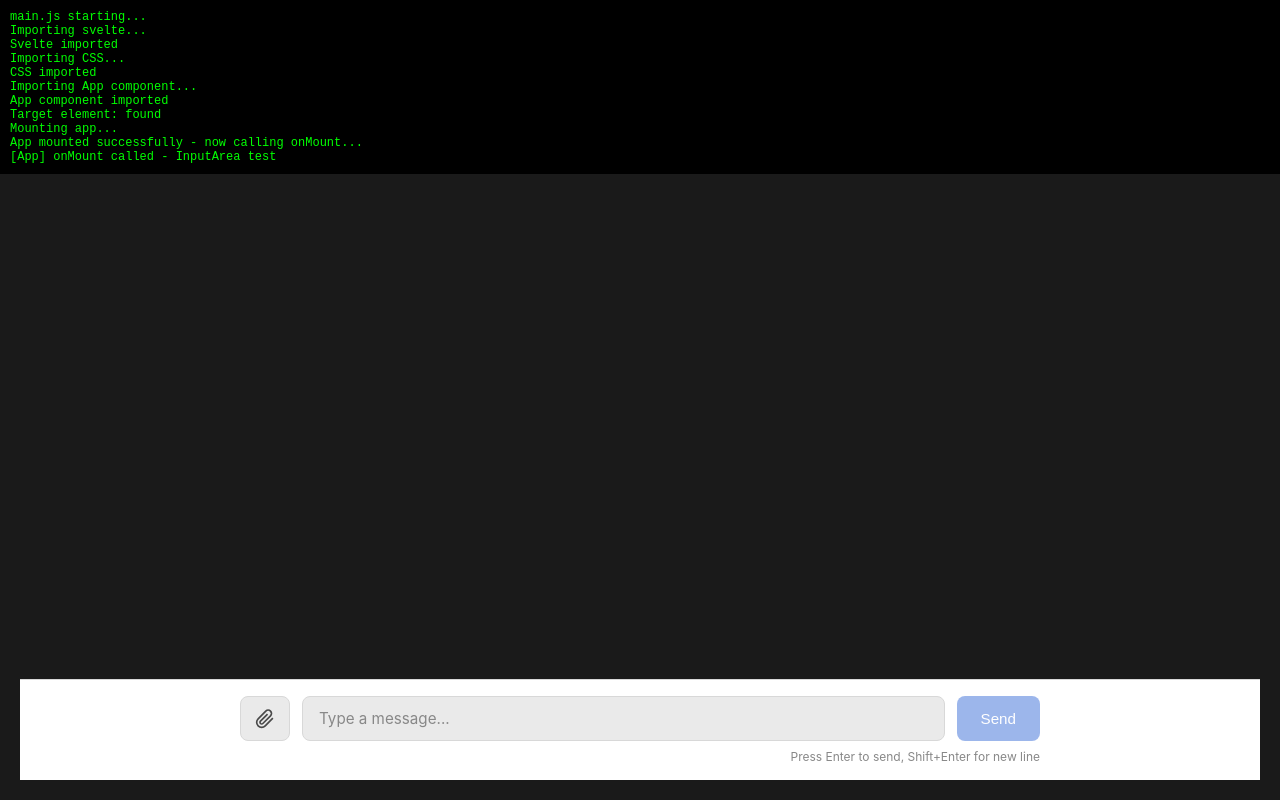
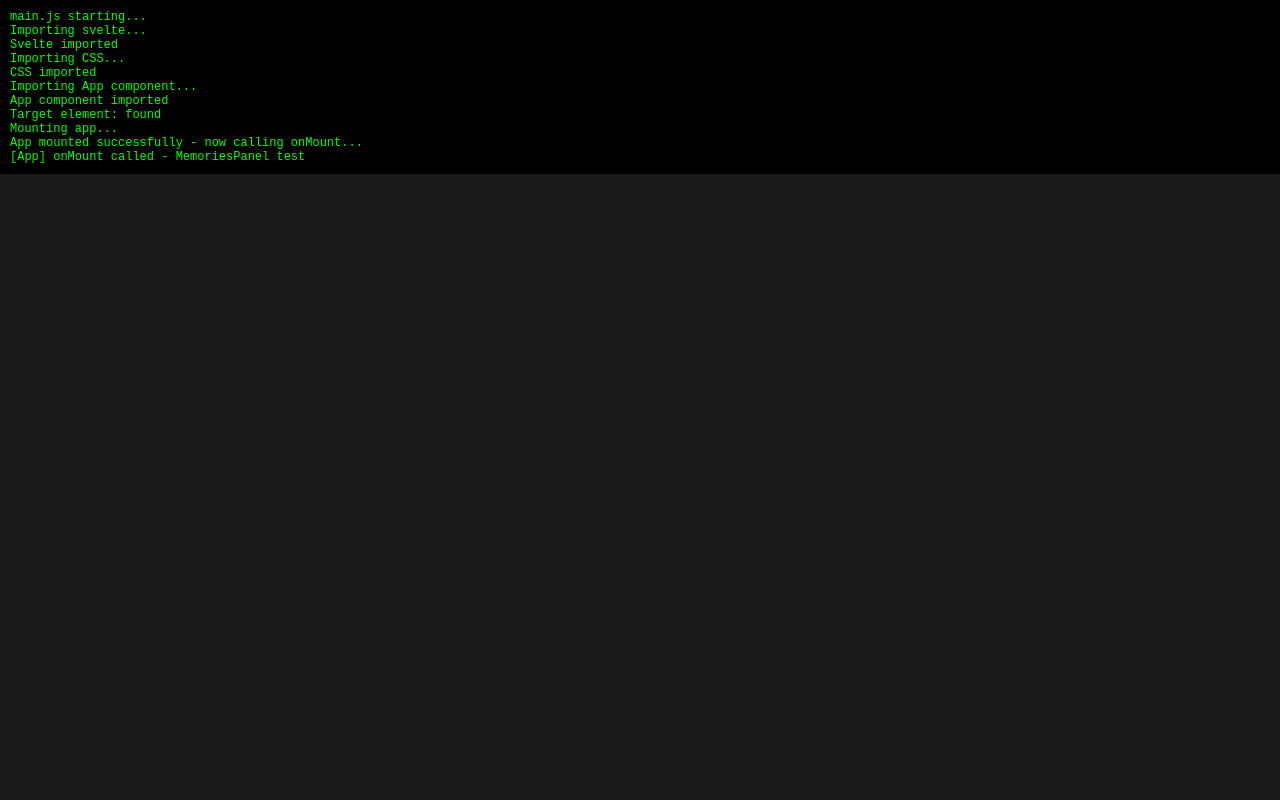
Before and after one commit to Reidmcc/here-i-am, a Svelte app in the folder frontend-svelte/: page / in a window 1280 px wide. Built offline with nearby package versions, Linux system fonts and the light colour scheme.

Commit message:
Test MemoriesPanel component
https://claude.ai/code/session_01RFscsSFz7NeENU7qGLZkZm

```diff
--- a/frontend-svelte/src/App.svelte
+++ b/frontend-svelte/src/App.svelte
@@ -12,8 +12,8 @@
     import ToastContainer from './components/common/Toast.svelte';
     import LoadingOverlay from './components/common/Loading.svelte';
 
-    // Test InputArea
-    import InputArea from './components/chat/InputArea.svelte';
+    // Test MemoriesPanel
+    import MemoriesPanel from './components/chat/MemoriesPanel.svelte';
 
     // Debug helper
     function debug(msg) {
@@ -22,15 +22,15 @@
     }
 
     onMount(() => {
-        debug('onMount called - InputArea test');
+        debug('onMount called - MemoriesPanel test');
     });
 </script>
 
 <div class="app-container">
     <main class="chat-area">
-        <h1>InputArea Test</h1>
+        <h1>MemoriesPanel Test</h1>
+        <MemoriesPanel />
         <div class="spacer"></div>
-        <InputArea />
     </main>
 </div>
 
```
